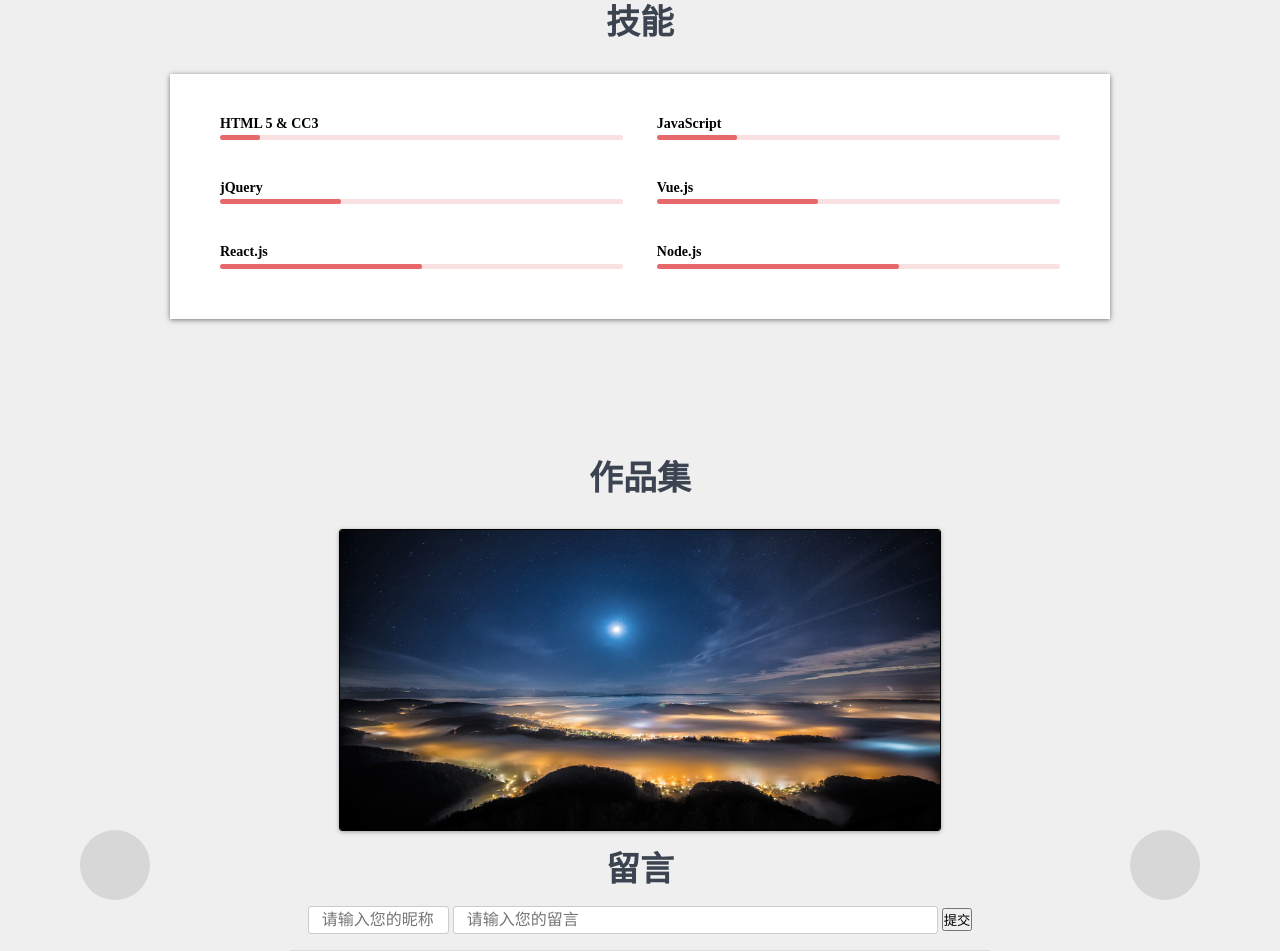
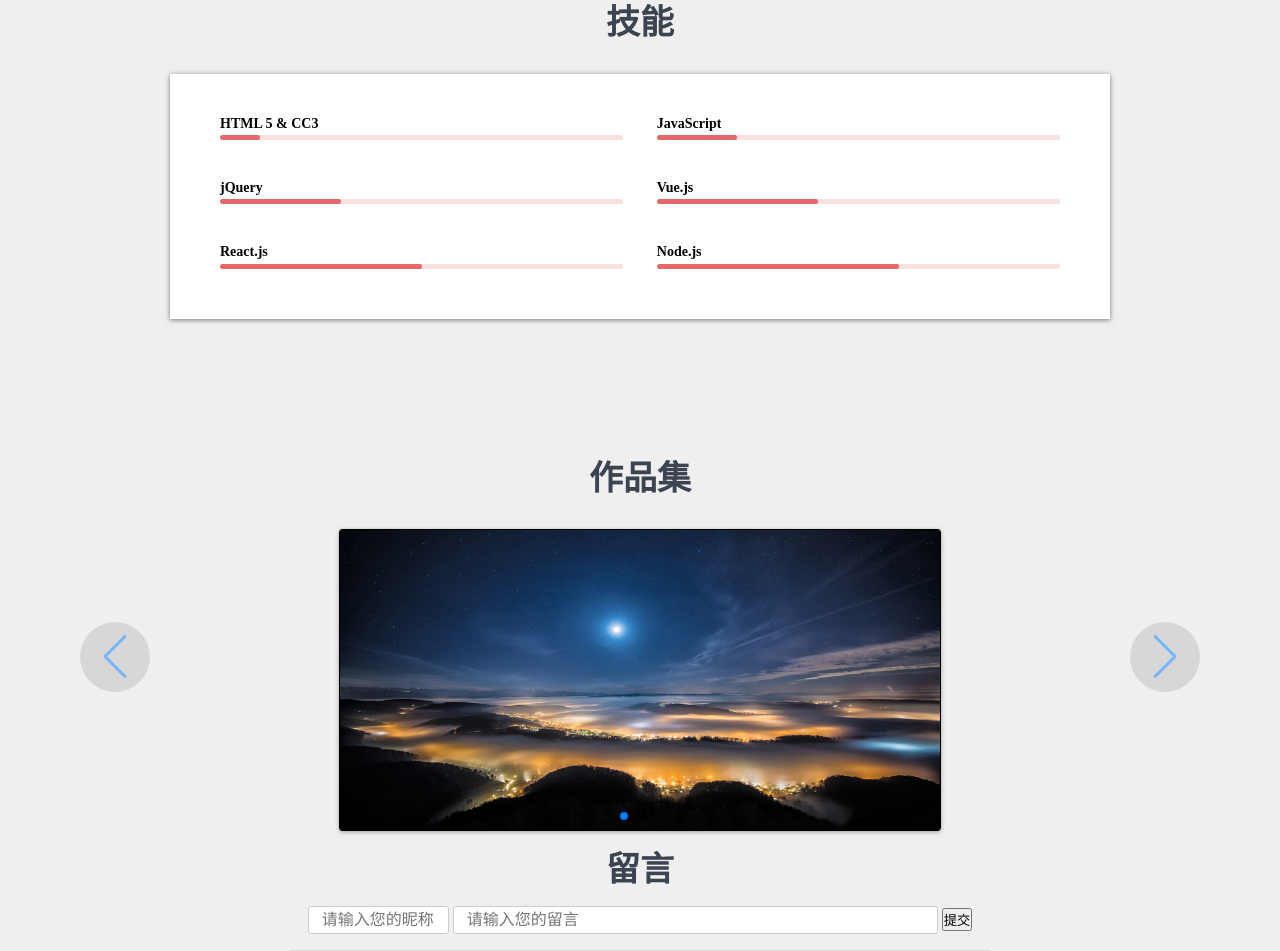
Before and after one commit to Fsskay/gerenjianli, a website with bundled scripts: page gerenjianli.html in a window 1280 px wide. Shown: the part 886-1837 px from the top of the page. Built offline with nearby package versions, Linux system fonts and the light colour scheme; a script that the page names is missing.

Commit message:
更新swiper的CDN链接

```diff
--- a/gerenjianli.html
+++ b/gerenjianli.html
@@ -6,9 +6,9 @@
     <meta http-equiv="X-UA-Compatible" content="ie=edge">
     <title>方舜生个人简历</title>
     <link rel="stylesheet" href="./gerenjianli.css">
-    <link rel="stylesheet" href="https://unpkg.com/swiper/css/swiper.min.css">
+    <link rel="stylesheet" href="https://unpkg.com/swiper/swiper-bundle.css">
+    <link rel="stylesheet" href="https://unpkg.com/swiper/swiper-bundle.min.css">
     <script src="jquery-3.5.1.js"></script>
-
     <style>
         .swiper-container {
             width: 940px;
@@ -209,7 +209,8 @@
 
 
 <!--Swiper 脚本-->
-<script src="https://unpkg.com/swiper/js/swiper.min.js"></script>
+<script src="https://unpkg.com/swiper/swiper-bundle.js"> </script>
+<script src="https://unpkg.com/swiper/swiper-bundle.min.js"> </script>
 <script src="Swiper1.js"></script>
 <script src="Swiper2.js"></script>
 
```
